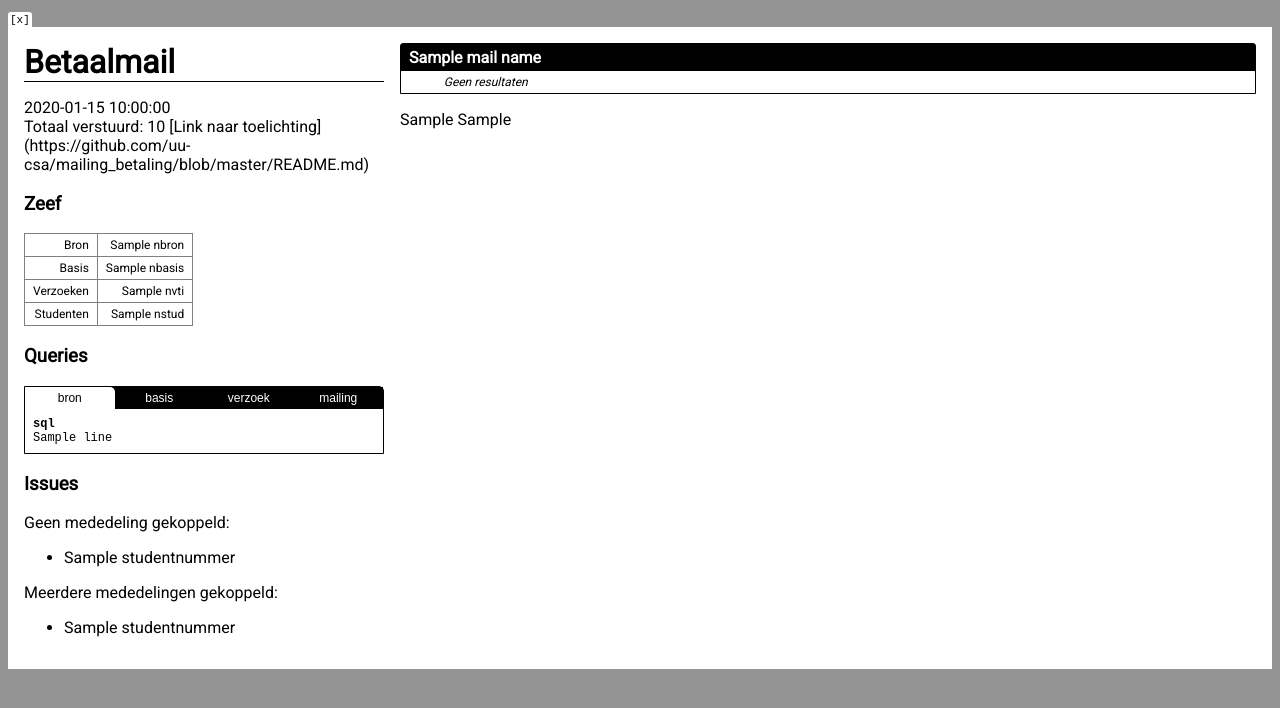
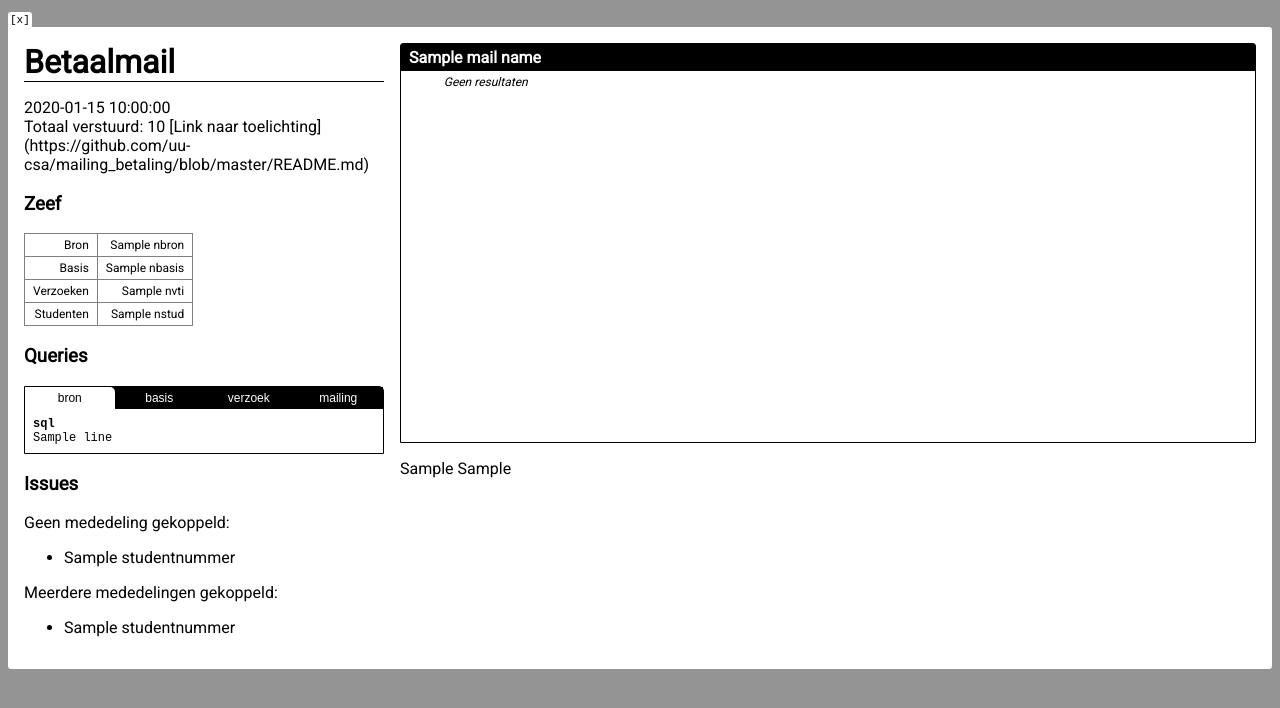
Before and after one commit to uu-csa/mailing_betaling, a Flask app: template templates/index.html in a window 1280 px wide. Shown: the top 708 px of the page. Run offline with Flask 2, Linux system fonts and the light colour scheme; the template is opened without the code that fills it: most values are stand-ins (such as "Sample title", 1, 10 or a date in 2020); parts of the project's set-up code (start-up, migrations or seed data) failed here and were passed over.

Commit message:
Update styling

```diff
--- a/static/style.css
+++ b/static/style.css
@@ -19,6 +19,9 @@ hr {
     margin: 0px;
     border: 0;
     background-color: black;
+}
+a {
+    color: black;
 }
 
 table {
@@ -54,9 +57,10 @@ tbody td {
 }
 
 .container {
-    /* margin: 16px 0; */
     padding: 16px;
     display: grid;
+    border-radius: 3px;
+    border-top-left-radius: 0px;
     background-color: white;
     grid-gap: 16px;
     grid-template-columns: minmax(240px, 360px) 1fr;
@@ -78,6 +82,7 @@ tbody td {
 .right {
     grid-area: r;
     width: 100%;
+    min-height: 50vh;
     display: grid;
     grid-auto-flow: column;
     grid-column-gap: 16px;
```
